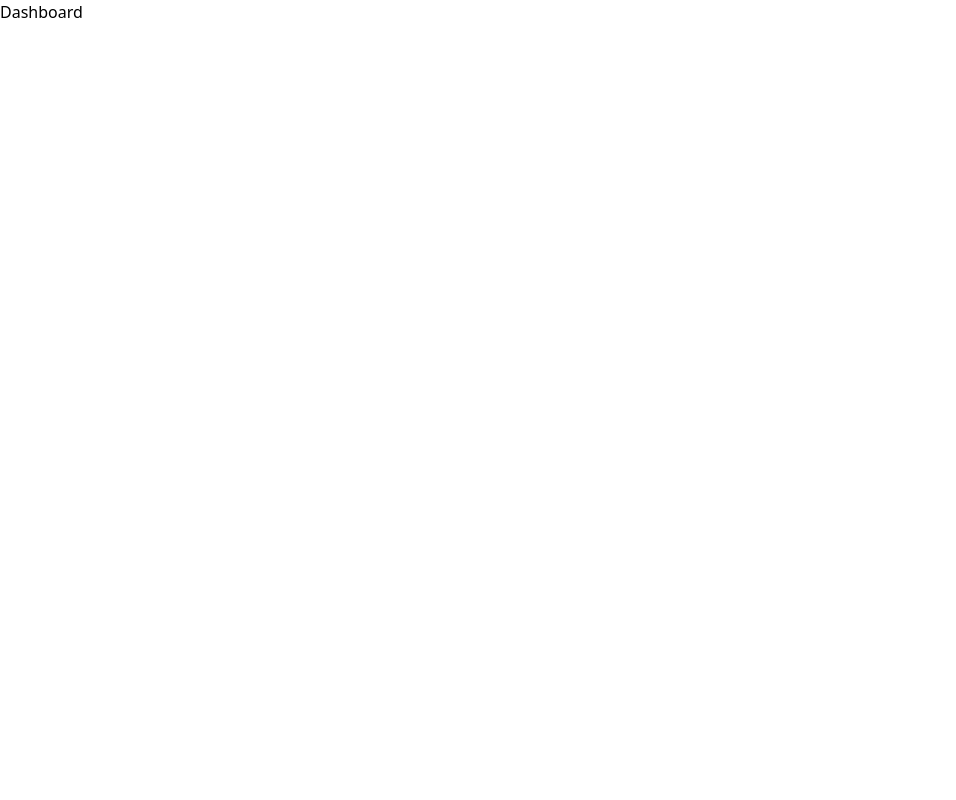
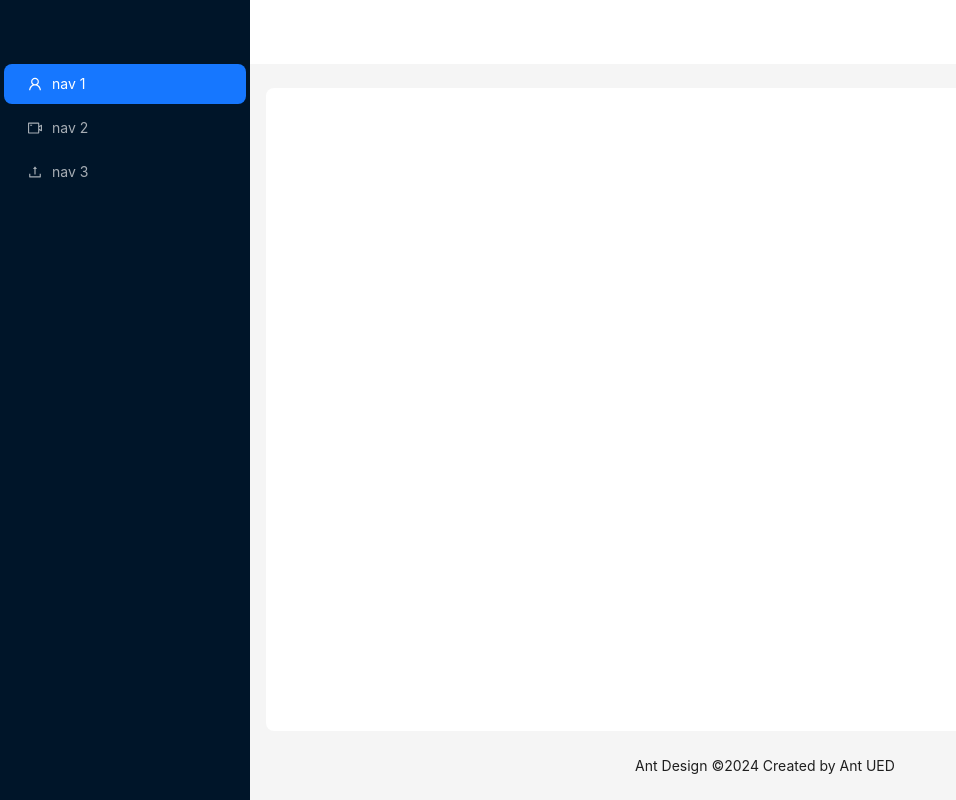
Before and after one commit to emmanex0121/shopsavvy, a React app in the folder frontend/: page /dashboard in a window 1280 px wide. Shown: the whole page, without its empty margins (0-956 px from the left). Built offline with nearby package versions, Linux system fonts and the light colour scheme; the HTML template or start-up script is replaced by a standard one.

Commit message:
added some components and organising the dasboard layout

```diff
--- a/frontend/package.json
+++ b/frontend/package.json
@@ -11,6 +11,7 @@
   },
   "dependencies": {
     "antd": "^5.20.2",
+    "primereact": "^10.8.2",
     "prop-types": "^15.8.1",
     "react": "^18.3.1",
     "react-dom": "^18.3.1",
--- /dev/null
+++ b/frontend/src/common/components/layout/DashboardLayout.jsx
@@ -0,0 +1,144 @@
+import React, { useState, useEffect, useRef } from "react";
+import {
+  UploadOutlined,
+  UserOutlined,
+  VideoCameraOutlined,
+  MenuOutlined,
+} from "@ant-design/icons";
+import { Layout, Menu, Button, theme, Grid } from "antd";
+
+const { Header, Content, Footer, Sider } = Layout;
+const { useBreakpoint } = Grid;
+
+const items = [UserOutlined, VideoCameraOutlined, UploadOutlined].map(
+  (icon, index) => ({
+    key: String(index + 1),
+    icon: React.createElement(icon),
+    label: `nav ${index + 1}`,
+  })
+);
+
+const DashboardLayout = ({ children }) => {
+  const [collapsed, setCollapsed] = useState(false);
+  const sidebarRef = useRef(null);
+  const screens = useBreakpoint();
+  const isLargeScreen = screens.lg;
+
+  const {
+    token: { colorBgContainer, borderRadiusLG },
+  } = theme.useToken();
+
+  useEffect(() => {
+    if (isLargeScreen) {
+      setCollapsed(false);
+    }
+  }, [isLargeScreen]);
+
+  const handleMenuClick = () => {
+    if (!isLargeScreen) {
+      setCollapsed(true);
+    }
+  };
+
+  const handleClickOutside = (event) => {
+    if (
+      sidebarRef.current &&
+      !sidebarRef.current.contains(event.target) &&
+      !isLargeScreen &&
+      !collapsed
+    ) {
+      setCollapsed(true);
+    }
+  };
+
+  useEffect(() => {
+    if (!isLargeScreen && !collapsed) {
+      document.addEventListener("mousedown", handleClickOutside);
+    } else {
+      document.removeEventListener("mousedown", handleClickOutside);
+    }
+
+    return () => {
+      document.removeEventListener("mousedown", handleClickOutside);
+    };
+  }, [collapsed, isLargeScreen]);
+
+  return (
+    <Layout style={{ minHeight: "100vh" }}>
+      <Sider
+        ref={sidebarRef}
+        collapsed={collapsed}
+        onCollapse={(collapsed) => setCollapsed(collapsed)}
+        breakpoint="lg"
+        collapsedWidth={0}
+        width={250}
+        style={{
+          position: "fixed",
+          height: "100vh",
+          zIndex: 1000,
+          top: 0,
+          left: 0,
+          transition: "transform 0.2s ease",
+          transform: collapsed ? "translateX(-100%)" : "translateX(0)",
+        }}
+        trigger={null}>
+        <Menu
+          theme="dark"
+          mode="inline"
+          defaultSelectedKeys={["1"]}
+          items={items}
+          onClick={handleMenuClick}
+          style={{
+            marginTop: "60px",
+          }}
+        />
+      </Sider>
+
+      <Layout
+        style={{
+          marginLeft: isLargeScreen ? 250 : 0,
+          transition: "margin-left 0.2s ease",
+          position: "relative",
+        }}>
+        <Header
+          style={{
+            padding: 0,
+            background: colorBgContainer,
+            position: "relative",
+          }}>
+          {!isLargeScreen && collapsed && (
+            <Button
+              className="absolute top-4 left-4"
+              icon={<MenuOutlined />}
+              onClick={() => setCollapsed(!collapsed)}
+              type="text"
+              style={{ zIndex: 1100 }}
+            />
+          )}
+        </Header>
+
+        <Content
+          style={{
+            margin: "24px 16px 0",
+            padding: 24,
+            minHeight: 360,
+            background: colorBgContainer,
+            borderRadius: borderRadiusLG,
+            position: "relative",
+            zIndex: 1,
+          }}>
+          {children}
+        </Content>
+
+        <Footer
+          style={{
+            textAlign: "center",
+          }}>
+          Ant Design ©{new Date().getFullYear()} Created by Ant UED
+        </Footer>
+      </Layout>
+    </Layout>
+  );
+};
+
+export default DashboardLayout;
--- a/frontend/src/views/Dashboard/Dashboard.jsx
+++ b/frontend/src/views/Dashboard/Dashboard.jsx
@@ -1,8 +1,11 @@
 import React from 'react'
+import DashboardLayout from '../../common/components/layout/DashboardLayout'
 
 const Dashboard = () => {
   return (
-    <div>Dashboard</div>
+    <div>
+      <DashboardLayout />
+    </div>
   )
 }
 
```
Also changed, not shown: frontend/requirements.txt, frontend/src/common/components/ui/CircleDot.jsx (added), 1 other file (tests, documents, lock files or other folders).
